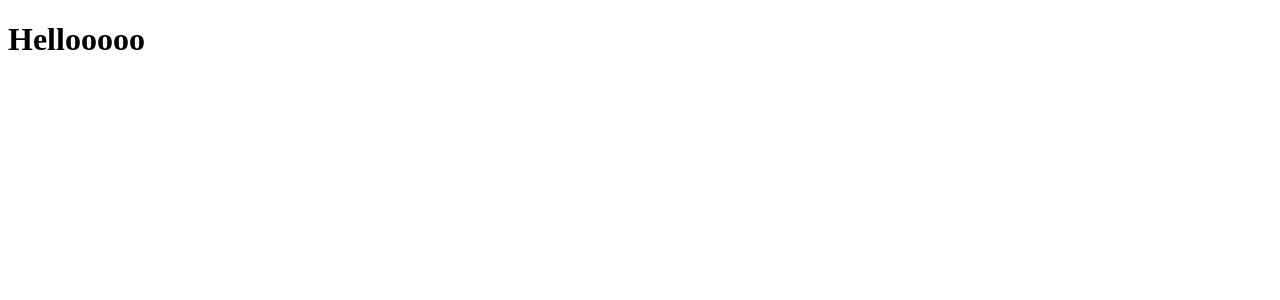
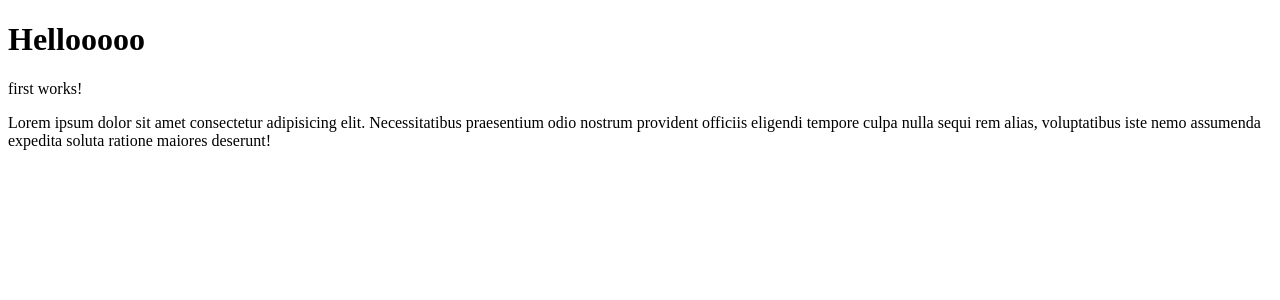
Before and after one commit to Adamashvili/angularweeb, an Angular app: page / in a window 1280 px wide. Shown: the top 300 px of the page. Built offline with nearby package versions, Linux system fonts and the light colour scheme.

Commit message:
iraklis codes

```diff
--- a/angular.json
+++ b/angular.json
@@ -92,5 +92,8 @@
         }
       }
     }
+  },
+  "cli": {
+    "analytics": false
   }
 }
--- a/src/app/app.component.html
+++ b/src/app/app.component.html
@@ -1 +1,3 @@
 <h1>Hellooooo</h1>
+
+<app-first></app-first>
--- a/src/app/app.component.ts
+++ b/src/app/app.component.ts
@@ -1,9 +1,10 @@
 import { Component } from '@angular/core';
 import { RouterOutlet } from '@angular/router';
+import { FirstComponent } from "./first/first.component";
 
 @Component({
   selector: 'app-root',
-  imports: [RouterOutlet],
+  imports: [FirstComponent],
   templateUrl: './app.component.html',
   styleUrl: './app.component.css'
 })
--- /dev/null
+++ b/src/app/first/first.component.html
@@ -0,0 +1,7 @@
+<p>first works!</p>
+<p>
+  Lorem ipsum dolor sit amet consectetur adipisicing elit. Necessitatibus
+  praesentium odio nostrum provident officiis eligendi tempore culpa nulla sequi
+  rem alias, voluptatibus iste nemo assumenda expedita soluta ratione maiores
+  deserunt!
+</p>
```
Also changed, not shown: src/app/first/first.component.ts (added, +11 -0 lines), src/app/first/first.component.css (added).
